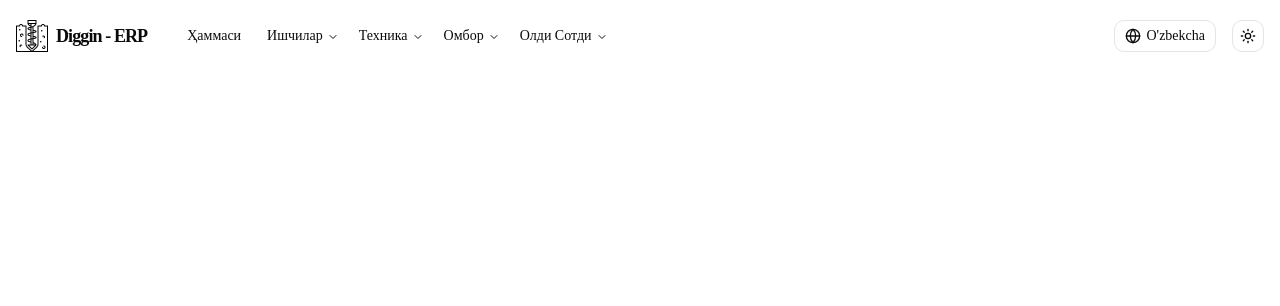
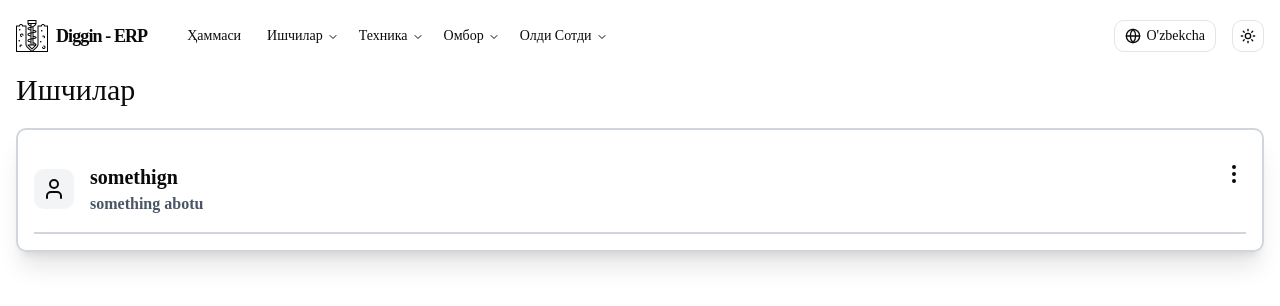
Before and after one commit to the-ict/diggin-erp, a Next.js app in the folder client/: page /uz/dashboard/worker in a window 1280 px wide. Shown: the top 306 px of the page. Built offline with nearby package versions, Linux system fonts and the light colour scheme.

Commit message:
feat: Add filtering and other components

```diff
--- a/client/src/app/[locale]/dashboard/machine/page.tsx
+++ b/client/src/app/[locale]/dashboard/machine/page.tsx
@@ -1,5 +1,3 @@
-
-
 export default function Component() {
   return (
     <></>
--- a/client/src/app/[locale]/dashboard/worker/page.tsx
+++ b/client/src/app/[locale]/dashboard/worker/page.tsx
@@ -1,7 +1,5 @@
+import WorkerPage from "@/features/worker/ui";
 
-
-export default function Component() {
-  return (
-    <></>
-  );
+export default function page() {
+  return <WorkerPage />;
 }
--- /dev/null
+++ b/client/src/features/worker/ui/index.tsx
@@ -0,0 +1,16 @@
+import { DropdownMenu, DropdownMenuContent, DropdownMenuTrigger } from "@/shared/ui/dropdown-menu";
+import PageLink from "@/widgets/pagelink/ui";
+import RenderCards from "@/widgets/renderitems/ui";
+import { ChevronDown } from "lucide-react";
+
+export default function WorkerPage() {
+  return (
+    <div className="custom-container space-y-5">
+      <PageLink />
+      <div className="border-2 border-gray-300 shadow-xl p-4 rounded-lg">
+
+        <RenderCards />
+      </div>
+    </div>
+  );
+}
--- /dev/null
+++ b/client/src/widgets/monthlyFilters/ui/index.tsx
@@ -0,0 +1,19 @@
+import { DropdownMenu, DropdownMenuContent, DropdownMenuTrigger } from "@/shared/ui/dropdown-menu";
+import { ChevronDown } from "lucide-react";
+
+
+export default function MonthlyFilters() {
+  return (
+  <div className="flex items-center justify-between">
+          <h1 className="text-[20px] font-bold">Ishchilar ro'yhati</h1>
+          <DropdownMenu>
+            <DropdownMenuTrigger className="flex items-center gap-1 font-bold px-4 py-1 border-gray-300 rounded-lg border">
+              Oylik <ChevronDown />
+            </DropdownMenuTrigger>
+            <DropdownMenuContent className="p-4">
+              hello motehr fucker
+            </DropdownMenuContent>
+          </DropdownMenu>
+        </div>
+  );
+}
--- a/client/src/widgets/navbar/lib/data.ts
+++ b/client/src/widgets/navbar/lib/data.ts
@@ -6,13 +6,13 @@ const menu: MenuItem[] = [
   { title: 'Ҳаммаси', url: '/dashboard', icon: LayoutGrid },
   {
     title: 'Ишчилар',
-    url: '/dashboard/workers',
+    url: '/dashboard/worker',
     items: [
       {
         title: 'Барча ишчилар',
         description: 'Ҳамма ишчилар рўйхати',
         icon: Users,
-        url: '/dashboard/workers',
+        url: '/dashboard/worker',
       },
       {
         title: 'Жамоалар',
@@ -24,7 +24,7 @@ const menu: MenuItem[] = [
   },
   {
     title: 'Техника',
-    url: '/dashboard/machines',
+    url: '/dashboard/machine',
     items: [
       {
         title: 'Машиналар',
@@ -54,7 +54,7 @@ const menu: MenuItem[] = [
         title: 'Транзакциялар',
         description: 'Омбор кириш-чиқиши',
         icon: ArrowLeftRight,
-        url: '/dashboard/transactions',
+        url: '/dashboard/transaction',
       },
     ],
   },
--- a/client/src/widgets/pagelink/ui/index.tsx
+++ b/client/src/widgets/pagelink/ui/index.tsx
@@ -9,6 +9,8 @@ export default function PageLink() {
 
     const renderPageName = () => {
         switch(pageName) {
+            case "worker":
+                return "Ишчилар";
             case "team":
                 return "Жамоа";
             default:
--- /dev/null
+++ b/client/src/widgets/renderitems/ui/index.tsx
@@ -0,0 +1,30 @@
+import { DropdownMenu, DropdownMenuContent, DropdownMenuTrigger } from "@/shared/ui/dropdown-menu";
+import { Dot, EllipsisVertical, User } from "lucide-react";
+
+export default function RenderCards() {
+  return (
+    <div className="flex items-start justify-between py-4 border-b-2 border-gray-300 ">
+      <div className="flex items-center gap-4">
+        <div className="p-2 bg-gray-100 h-full rounded-lg cursor-pointer">
+          <User />
+        </div>
+        <div>
+          <h1 className="font-bold text-[20px]">somethign</h1>
+          <p className="text-gray-600 font-bold">something abotu</p>
+        </div>
+      </div>
+      <DropdownMenu>
+        <DropdownMenuTrigger>
+          <EllipsisVertical />
+        </DropdownMenuTrigger>
+        <DropdownMenuContent className="px-4">
+          {["somethign 1", "something 2", "something 3"].map((item) => (
+            <div key={item}>
+              {item}
+            </div>
+          ))}
+        </DropdownMenuContent>
+      </DropdownMenu>
+    </div>
+  );
+}
```
